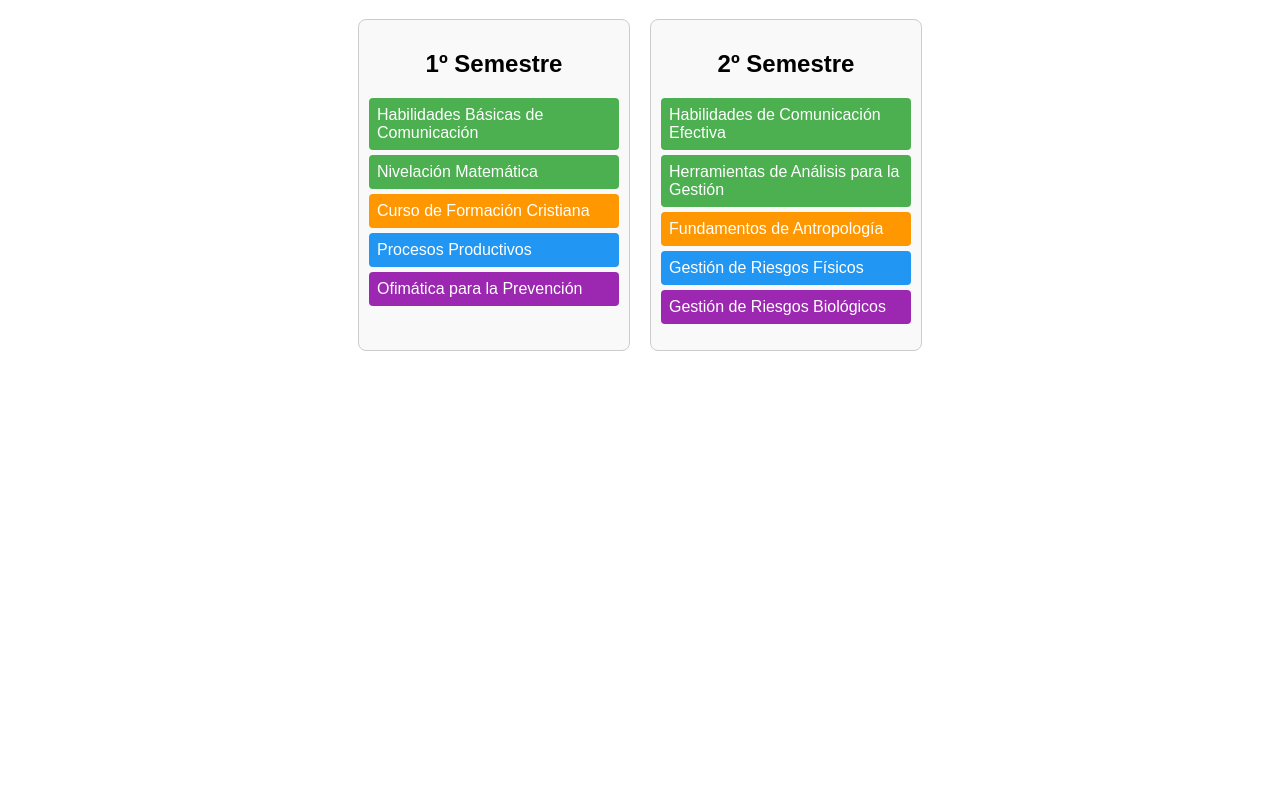
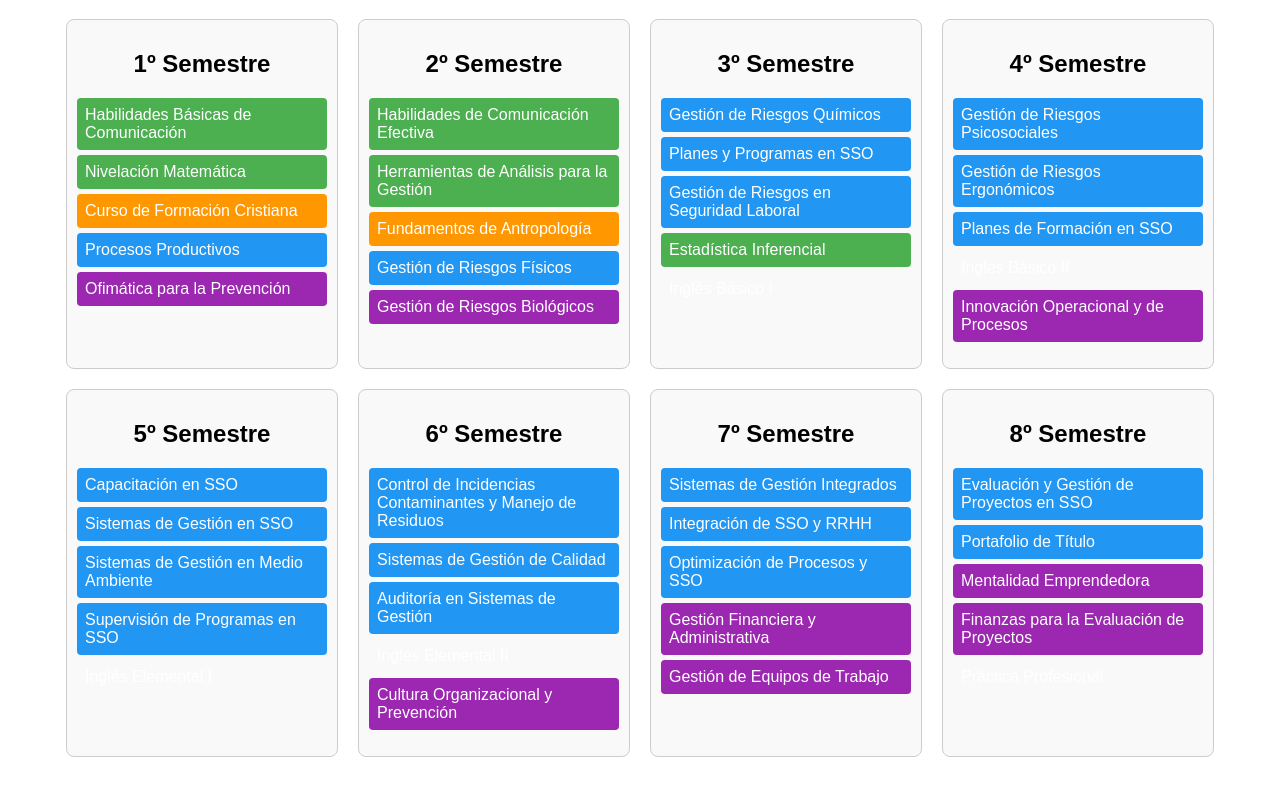
Before and after one commit to valentinagarciama/Ingenier-a-en-prevenci-n-de-riesgos, a plain HTML site: page index.html in a window 1280 px wide. Shown: the part 89-874 px from the top of the page. Before the commit the page ends 800 px from the top, so only its background shows below. Drawn offline with Linux system fonts and the light colour scheme.

Commit message:
Update index.html

```diff
--- a/index.html
+++ b/index.html
@@ -8,6 +8,7 @@
 <body>
   <h1>Malla Curricular Interactiva</h1>
   <div class="malla">
+    <!-- Semestre 1 -->
     <div class="semestre">
       <h2>1º Semestre</h2>
       <ul>
@@ -18,6 +19,8 @@
         <li class="empleabilidad">Ofimática para la Prevención</li>
       </ul>
     </div>
+
+    <!-- Semestre 2 -->
     <div class="semestre">
       <h2>2º Semestre</h2>
       <ul>
@@ -28,8 +31,78 @@
         <li class="empleabilidad">Gestión de Riesgos Biológicos</li>
       </ul>
     </div>
-    <!-- Agregar más semestres aquí -->
+
+    <!-- Semestre 3 -->
+    <div class="semestre">
+      <h2>3º Semestre</h2>
+      <ul>
+        <li class="especialidad">Gestión de Riesgos Químicos</li>
+        <li class="especialidad">Planes y Programas en SSO</li>
+        <li class="especialidad">Gestión de Riesgos en Seguridad Laboral</li>
+        <li class="basico">Estadística Inferencial</li>
+        <li class="idioma">Inglés Básico I</li>
+      </ul>
+    </div>
+
+    <!-- Semestre 4 -->
+    <div class="semestre">
+      <h2>4º Semestre</h2>
+      <ul>
+        <li class="especialidad">Gestión de Riesgos Psicosociales</li>
+        <li class="especialidad">Gestión de Riesgos Ergonómicos</li>
+        <li class="especialidad">Planes de Formación en SSO</li>
+        <li class="idioma">Inglés Básico II</li>
+        <li class="empleabilidad">Innovación Operacional y de Procesos</li>
+      </ul>
+    </div>
+
+    <!-- Semestre 5 -->
+    <div class="semestre">
+      <h2>5º Semestre</h2>
+      <ul>
+        <li class="especialidad">Capacitación en SSO</li>
+        <li class="especialidad">Sistemas de Gestión en SSO</li>
+        <li class="especialidad">Sistemas de Gestión en Medio Ambiente</li>
+        <li class="especialidad">Supervisión de Programas en SSO</li>
+        <li class="idioma">Inglés Elemental I</li>
+      </ul>
+    </div>
+
+    <!-- Semestre 6 -->
+    <div class="semestre">
+      <h2>6º Semestre</h2>
+      <ul>
+        <li class="especialidad">Control de Incidencias Contaminantes y Manejo de Residuos</li>
+        <li class="especialidad">Sistemas de Gestión de Calidad</li>
+        <li class="especialidad">Auditoría en Sistemas de Gestión</li>
+        <li class="idioma">Inglés Elemental II</li>
+        <li class="empleabilidad">Cultura Organizacional y Prevención</li>
+      </ul>
+    </div>
+
+    <!-- Semestre 7 -->
+    <div class="semestre">
+      <h2>7º Semestre</h2>
+      <ul>
+        <li class="especialidad">Sistemas de Gestión Integrados</li>
+        <li class="especialidad">Integración de SSO y RRHH</li>
+        <li class="especialidad">Optimización de Procesos y SSO</li>
+        <li class="empleabilidad">Gestión Financiera y Administrativa</li>
+        <li class="empleabilidad">Gestión de Equipos de Trabajo</li>
+      </ul>
+    </div>
+
+    <!-- Semestre 8 -->
+    <div class="semestre">
+      <h2>8º Semestre</h2>
+      <ul>
+        <li class="especialidad">Evaluación y Gestión de Proyectos en SSO</li>
+        <li class="especialidad">Portafolio de Título</li>
+        <li class="empleabilidad">Mentalidad Emprendedora</li>
+        <li class="empleabilidad">Finanzas para la Evaluación de Proyectos</li>
+        <li class="practica">Práctica Profesional</li>
+      </ul>
+    </div>
   </div>
-  <script src="script.js"></script>
 </body>
 </html>
```
